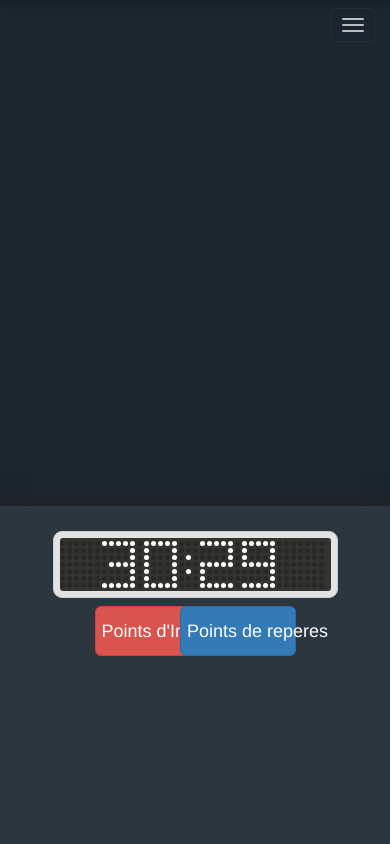
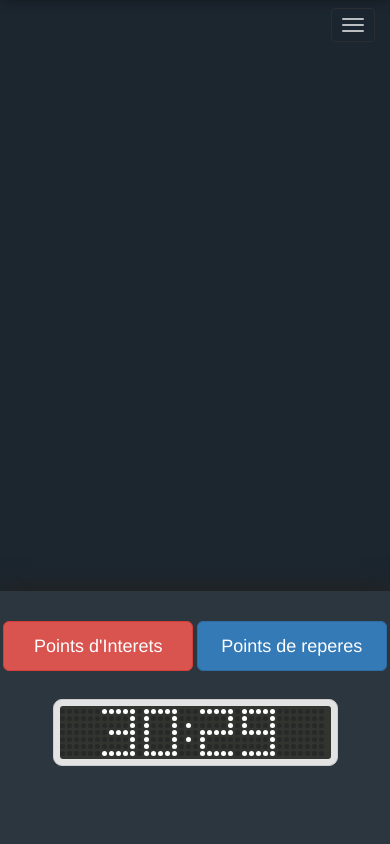
Before and after one commit to MohannadAdham/connaissez-vous-sainte, a PHP site: page /evs4/interets_reperes.php in a window 390 px wide. Shown: the top 844 px of the page. Run offline with PHP 8.4, Linux system fonts and the light colour scheme; some libraries are stand-ins or nearby versions.

Commit message:
set the design of the third game for mobile devices

```diff
--- a/public/css/interets_reperes.css
+++ b/public/css/interets_reperes.css
@@ -158,12 +158,34 @@ body {
  /*media query for mobile devices*/
 @media screen and (max-width: 520px) {
     #pano
- {height: 60%;}
+ {height: 70%;}
 
     #side-bar {
-        height: 40%;
+        height: 30%;
         padding-top: 1em;
         overflow: hidden;
+    }
+
+    #btn-interets {
+        float: right;
+        width: 115%;
+        height: 50px;
+        padding: 6px;
+        margin-top: 10%;
+        margin-bottom: 10%;
+        margin-right: -8%;
+        margin-left: 0;
+    }
+
+    #btn-reperes {
+        float: left;
+        width: 115%;
+        height: 50px;
+        padding: 6px;
+        margin-top: 10%;
+        margin-bottom: 10%;
+        margin-left: -8%;
+        margin-right: 0;
     }
 
     #panel-1, #panel-2, #panel-3 {
--- a/public/interets_reperes.php
+++ b/public/interets_reperes.php
@@ -69,16 +69,19 @@
                         </div>
                     </div>
                 </div> -->
-                    <div class="col-xs-12 col-sm-6 col-sm-push-3 col-md-4 col-md-push-4">
+
+                    <div class="col-xs-6 col-sm-3  col-md-4 ">
+                        <button id="btn-interets" class="btn btn-lg btn-danger"> Points d'Interets </button>
+                    </div>
+                    <div class="col-xs-6 col-sm-3 col-sm-push-6 col-md-4 col-md-push-4">
+                        <button id="btn-reperes" class="btn btn-lg btn-primary">Points de reperes</button>
+                    </div>
+
+                    <div class="col-xs-12 col-sm-6 col-sm-pull-3 col-md-4 col-md-pull-4">
                         <?php include_once("timer.php"); ?>
                     </div>
-                    <div class="col-xs-6 col-sm-3 col-sm-pull-6 col-md-4 col-md-pull-4">
-                        <button id="btn-interets" class="btn btn-lg btn-danger"> Points d'Interets </button>
-                    </div>
 
-                    <div class="col-xs-6 col-sm-3 col-md-4">
-                        <button id="btn-reperes" class="btn btn-lg btn-primary">Points de reperes</button>
-                    </div>
+
             </div>
         </div>
       </div>
```
